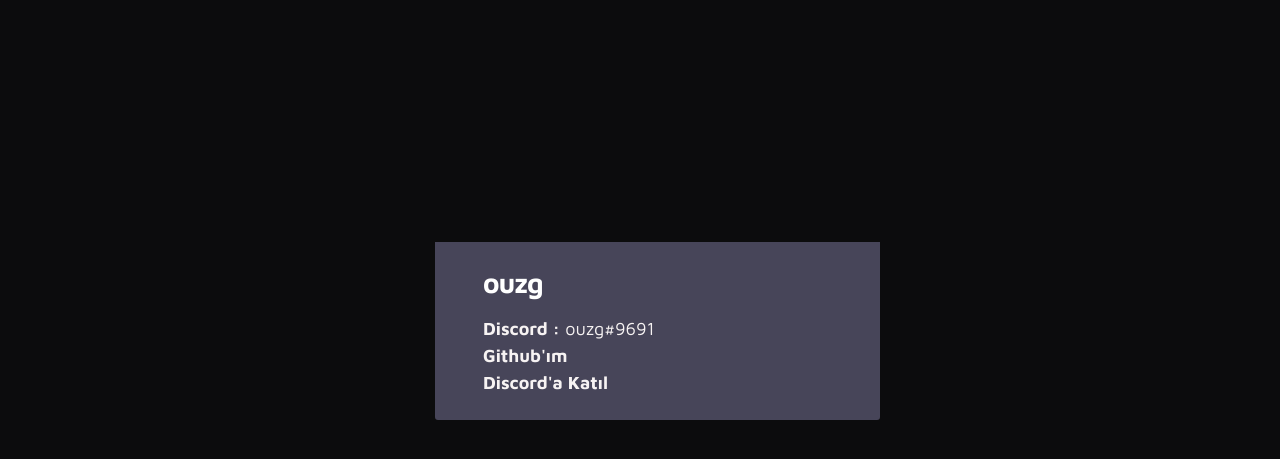
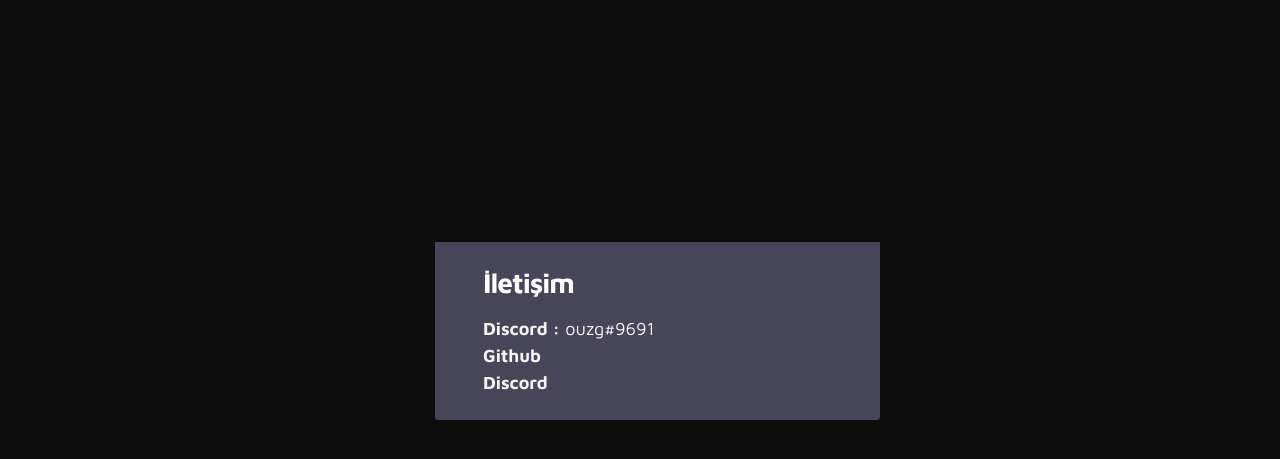
Before and after one commit to ouzg/ouzg.github.io, a plain HTML site: page index.html in a window 1280 px wide. Shown: the part 469-928 px from the top of the page. Drawn offline with Linux system fonts and the light colour scheme.

Commit message:
Update index.html

```diff
--- a/index.html
+++ b/index.html
@@ -253,10 +253,10 @@
 
             <div class="contact-info d-flex justify-content-between align-items-center py-4 px-lg-5" style="left:350px;">
                 <div class="contact-info-item">
-                  <h3 class="mb-3 text-white">ouzg</h3>
+                  <h3 class="mb-3 text-white">İletişim</h3>
                   <p class="footer-text mb-0" class="fa-brands fa-discord"><b>Discord :</b> ouzg#9691</p>
-                  <p class="footer-text mb-0" class="fa-brands fa-discord"><a href="https://github.com/ouzg"><b>Github'ım</b></a></p>
-                  <p class="footer-text mb-0" class="fa-brands fa-discord"><a href="https://discord.gg/5nyAYvqnBb"><b>Discord'a Katıl</b></a></p>
+                  <p class="footer-text mb-0" class="fa-brands fa-discord"><a href="https://github.com/ouzg"><b>Github</b></a></p>
+                  <p class="footer-text mb-0" class="fa-brands fa-discord"><a href="https://discord.gg/5nyAYvqnBb"><b>Discord</b></a></p>
                   <!--<p><a href="mailto:hello@company.co">hello@company.co</a></p>-->
                 </div>
 
```
